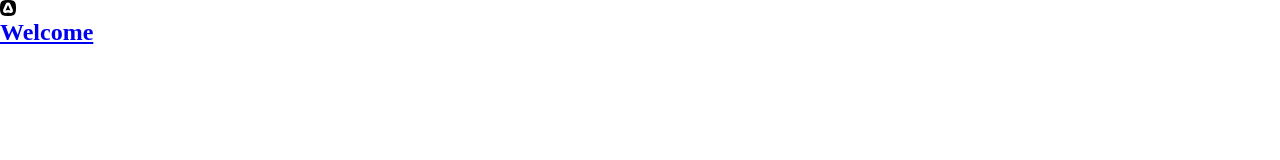
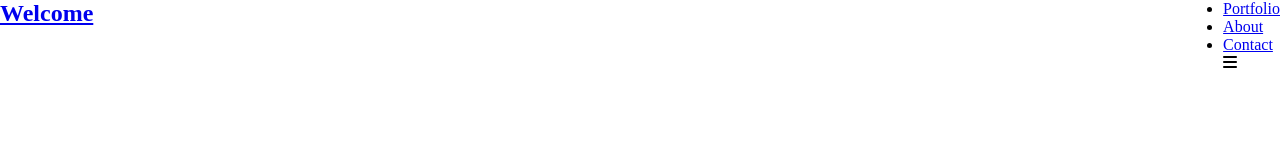
Before and after one commit to jemutakiplagat/odin-portfolio, a plain HTML site: page index.html in a window 1280 px wide. Drawn offline with nearby package versions, Linux system fonts and the light colour scheme.

Commit message:
add the changes on the .css file

```diff
--- a/index.css
+++ b/index.css
@@ -4,3 +4,40 @@
     padding: 0;
     margin: 0;
 }
+nav{
+    position: absolute;
+    left: 0;
+    right: 0;
+    top: 44;
+   display: flex;
+    justify-content: space-between;
+    flex-direction: row;
+    list-style: none;
+}
+.logo{
+    list-style-type: none;
+    text-decoration: none;
+}
+/* .nav-links{
+
+  flex: 1;
+    flex-direction: row;
+    position: absolute;
+    padding: 8px;
+    width: 40px;
+    height: 40px;
+    right: 24px;
+    top:calc(50%-40 / 2);
+    border-radius: 8px;
+    justify-content: space-between;
+    color:red;
+
+}
+.nav-links ul li  {
+list-style: none;
+display: inline;
+padding: 8px 12px;
+position: relative;
+justify-content: space-between;
+list-style-type: none;
+} */
--- a/index.html
+++ b/index.html
@@ -12,12 +12,20 @@
     <title>Porfolio</title>
 </head>
 <body>
-  <i class="devicon-adonisjs-original"></i>
+  <!-- <i class="devicon-adonisjs-original"></i> -->
 
   <section class="comtainer">
     <header>
       <nav>
         <a href="#"><h2 class="logo">Welcome</h2></a>
+        <div class="nav-links">
+            <ul>
+                <li><a href="Portfolio">Portfolio</a></li>
+                <li><a href="About">About</a></li>
+                <li><a href="Contact">Contact</a></li>
+            </ul>
+<i class="fa fa-bars" aria-hidden="true"></i>
+        </div>
       </nav>
     </header>
 
```
